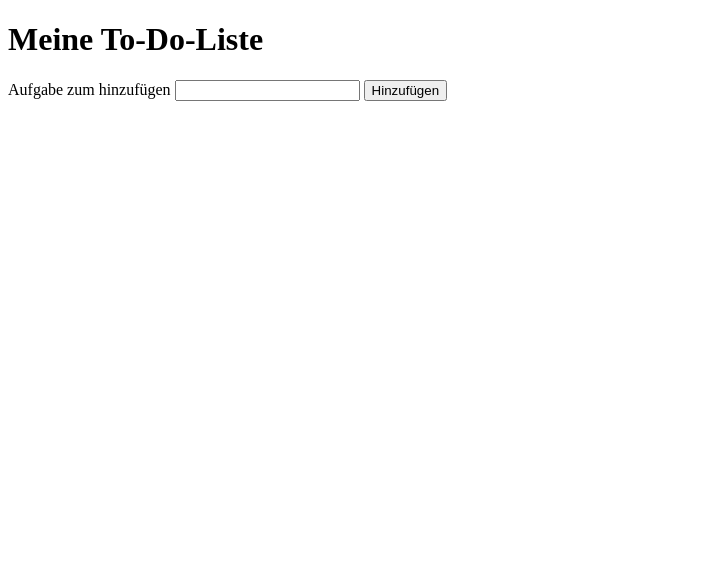
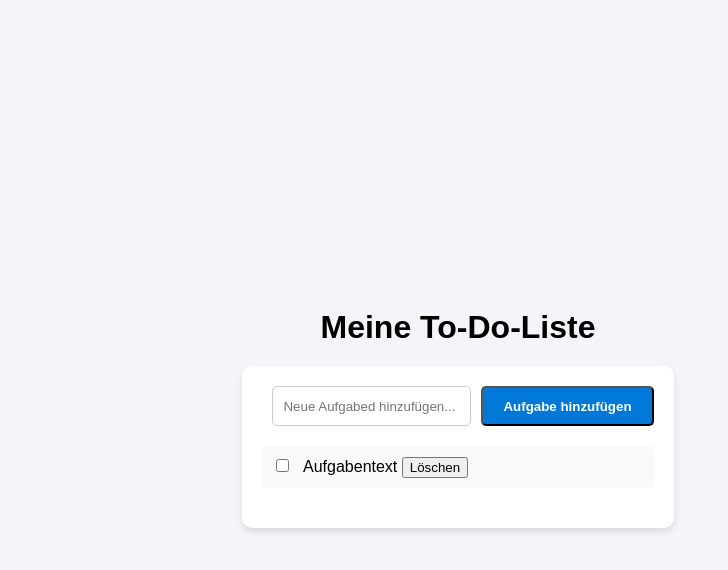
Before and after one commit to Zerrelius/todo-web-app, a plain HTML site: page index.html in a window 1280 px wide. Shown: the whole page, without its empty margins (0-728 px from the left). Drawn offline with Linux system fonts and the light colour scheme.

Commit message:
Added CSS File and added some Functions

```diff
--- /dev/null
+++ b/Styles/style.css
@@ -0,0 +1,86 @@
+body {
+    background-color: #f4f4f9;
+    font-family: Arial, Helvetica, sans-serif;
+    display: flex;
+    flex-direction: column;
+    justify-content: center;
+    align-items: center;
+    height: 100vh;
+    max-width: 900px;
+    width: 90%;
+    box-sizing: border-box;
+}
+
+.todo-app {
+    background-color: #ffffff;
+    box-shadow: 0 4px 6px rgba(0, 0, 0, 0.1);
+    padding: 20px;
+    border-radius: 10px;
+}
+
+h1 {
+    text-align: center;
+    font-size: 2rem;
+    font-weight: bold;
+    margin-bottom: 20px;
+}
+
+form.todo-form {
+    display: flex;
+    gap: 10px;
+    margin-bottom: 20px;
+    width: 100%;
+    height: 40px;
+}
+
+form input.todo-input {
+    border: 1px solid #ccc;
+    border-radius: 5px;
+    padding: 10px;
+}
+
+form button.todo-button {
+    background-color: #0078d7;
+    color: #ffffff;
+    font-weight: bold;
+    border-radius: 5px;
+    padding: 10px 20px;
+}
+
+form button.todo-button:hover {
+    background-color: #005bb5;
+}
+
+ul.todo-list {
+    list-style: none;
+    margin-bottom: 10px;
+    display: flex;
+    gap: 10px;
+    background-color: #f9f9f9;
+    border-radius: 5px;
+    padding: 10px;
+}
+
+li>input {
+    margin-right: 10px;
+    font-size: 1rem;
+}
+
+.todo-list input[type='checkbox']:checked + span {
+    text-decoration: line-through;
+    background-color: #d9534f;
+    color: #ffffff;
+    border-radius: 5px;
+}
+
+.todo-list button:hover {
+    background-color: #c9302c;
+    padding: 5px 10px;
+}
+
+.todo-info {
+    text-align: center;
+    font-size: 0.9rem;
+    color: #666666;
+    margin-top: 20px;
+}
--- a/index.html
+++ b/index.html
@@ -4,20 +4,29 @@
         <meta charset="UTF-8">
         <meta name="viewport" content="width=device-width, initial-scale=1.0">
         <title>To-Do-App</title>
+
+        <link rel="stylesheet" href="./Styles/style.css">
     </head>
 
     <body>
 
         <h1>Meine To-Do-Liste</h1>
+
         <div class="todo-app">
             <form class="todo-form" action="">
-                <label for="todo-input">Aufgabe zum hinzufügen</label>
-                <input type="text" id="todo-input" class="todo-input">
-                <button type="submit" class="todo-button">Hinzufügen</button>
+                <label for="todo-input"></label>
+                <input type="text" id="todo-input" class="todo-input" placeholder="Neue Aufgabed hinzufügen...">
+                <button type="submit" class="todo-button">Aufgabe hinzufügen</button>
             </form>
+
             <ul class="todo-list">
                 <!--Elemente für die einzelnen Aufgaben: Checkbox für erledigt; span für Aufgabentext; button zum löschen-->
+                <li><input type="checkbox" aria-label="Aufgabe erledigen">
+                    <span>Aufgabentext</span>
+                    <button aria-label="Aufgabe Löschen">Löschen</button>
+                </li>
             </ul>
+
             <div class="todo-info"></div>
         </div>
 
```
